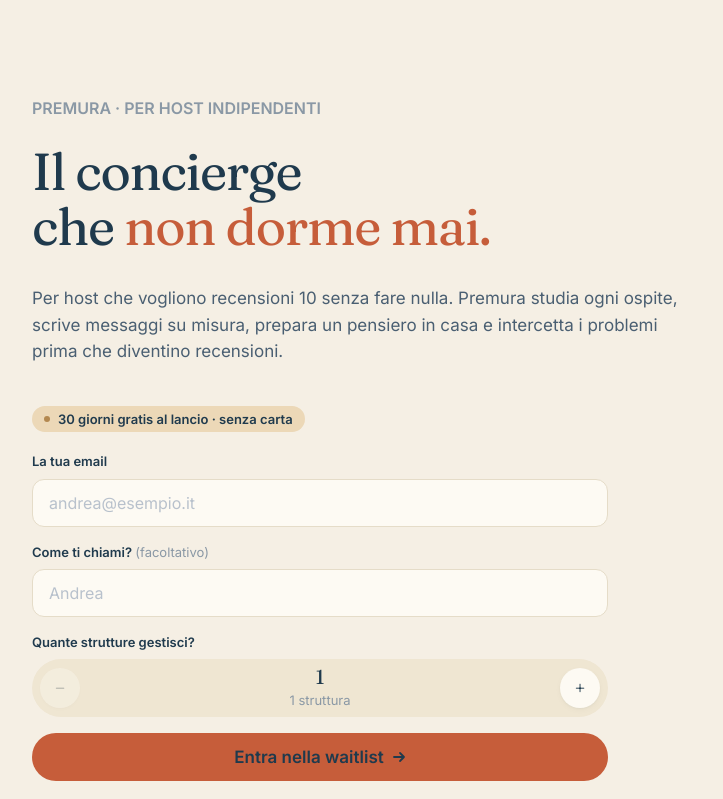
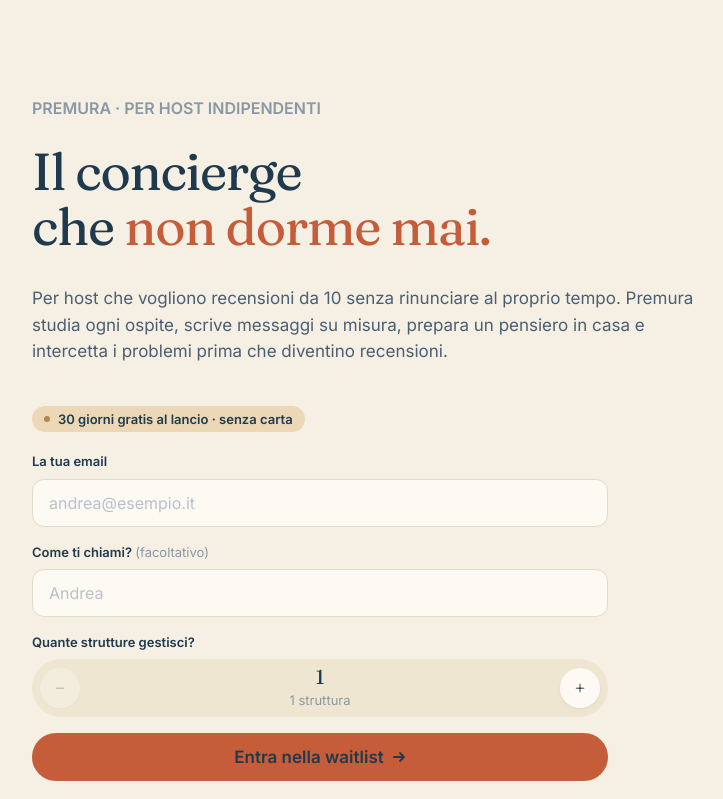
Before and after one commit to andreachiacchio/premura, a Next.js app in the folder apps/web/: page / in a window 1280 px wide. Shown: the top 799 px of the page, without its empty margins (0-723 px from the left). Built offline with nearby package versions, Linux system fonts and the light colour scheme.

Commit message:
fix(web): refine hero lede — 'recensioni da 10 senza rinunciare al proprio tempo'
https://claude.ai/code/session_0137YJJLb2x6aTfbzAv8aYxK

```diff
--- a/apps/web/components/landing/Hero.tsx
+++ b/apps/web/components/landing/Hero.tsx
@@ -24,9 +24,10 @@ export function Hero() {
         </Heading>
 
         <p className="mt-8 max-w-2xl text-body-lg text-ink-soft">
-          Per host che vogliono recensioni 10 senza fare nulla. Premura studia
-          ogni ospite, scrive messaggi su misura, prepara un pensiero in casa e
-          intercetta i problemi prima che diventino recensioni.
+          Per host che vogliono recensioni da 10 senza rinunciare al proprio
+          tempo. Premura studia ogni ospite, scrive messaggi su misura, prepara
+          un pensiero in casa e intercetta i problemi prima che diventino
+          recensioni.
         </p>
 
         <div className="mt-10 max-w-xl">
```
